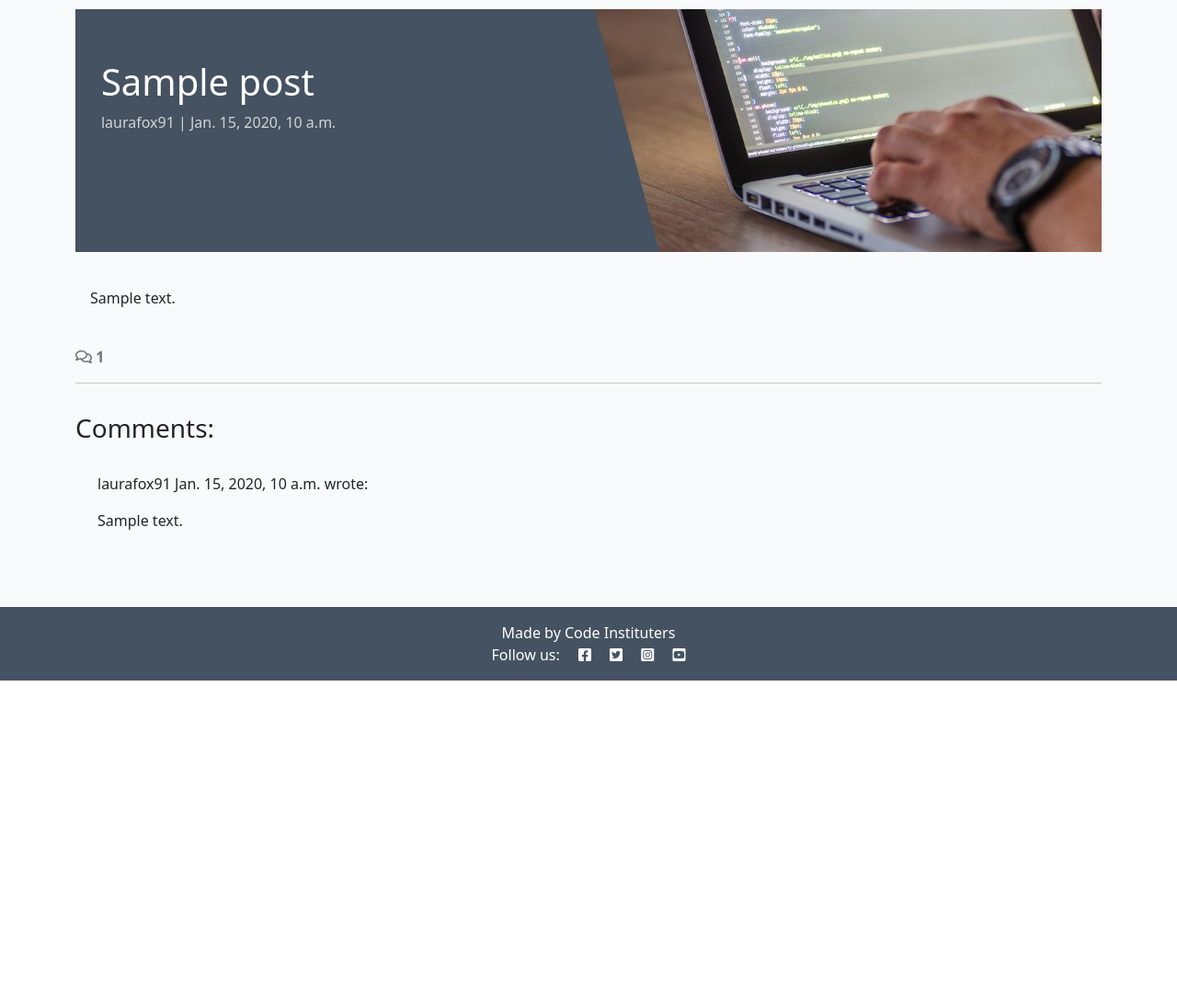
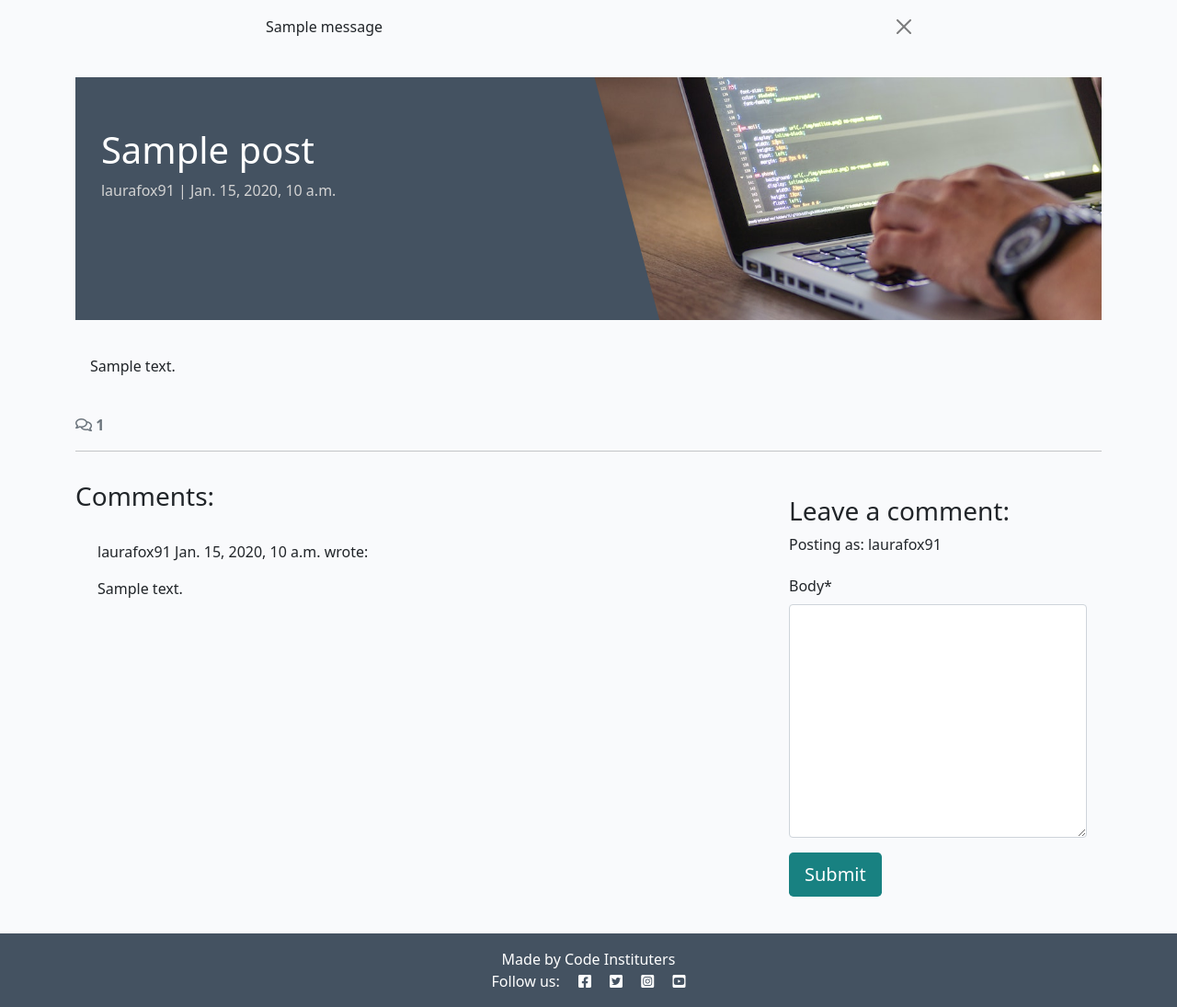
Before and after one commit to lauramayfox/django-blog, a Django app: the page made by blog/forms.py in a window 1280 px wide. Shown: the part 60-1155 px from the top of the page at 92% size. Before the commit the page ends 800 px from the top, so only its background shows below. Run offline with Django 4.2, Linux system fonts and the light colour scheme; the first user in the database is signed in; data comes from the database, SQL or seed files in the repository; tables that the repository leaves empty hold one stand-in row (Sample ...); one stand-in notice (Sample message) is shown; some libraries are stand-ins or nearby versions.

Commit message:
handling a post request module

```diff
--- /dev/null
+++ b/blog/forms.py
@@ -0,0 +1,8 @@
+from .models import Comment
+from django import forms
+
+
+class CommentForm(forms.ModelForm):
+    class Meta:
+        model = Comment
+        fields = ('body',)
--- a/blog/templates/blog/post_detail.html
+++ b/blog/templates/blog/post_detail.html
@@ -68,6 +69,25 @@
         {% endfor %}
       </div>
     </div>
+    <!-- Creating New Comments -->
+    <div class="col-md-4 card mb-4 mt-3">
+      <div class="card-body">
+        {% if user.is_authenticated %}
+        <h3>Leave a comment:</h3>
+        <p>Posting as: {{ user.username }}</p>
+        <form id="commentForm" method="post"
+          style="margin-top: 1.3em;">
+          {{ comment_form | crispy }}
+          {% csrf_token %}
+          <button id="submitButton" type="submit"
+            class="btn btn-signup btn-lg">Submit</button>
+        </form>
+        {% else %}
+        <p>Log in to leave a comment</p>
+        {% endif %}
       </div>
     </div>
+  </div>
+</div>
+
 {% endblock content %}
--- a/blog/views.py
+++ b/blog/views.py
@@ -1,24 +1,17 @@
 from django.shortcuts import render, get_object_or_404
 from django.views import generic
+from django.contrib import messages
 from .models import Post
+from .forms import CommentForm
 
 # Create your views here.
 
+
 class PostList(generic.ListView):
-        queryset = Post.objects.filter(status=1)
-        template_name = "blog/index.html"
-        paginate_by = 6
+    queryset = Post.objects.filter(status=1)
+    template_name = "blog/index.html"
+    paginate_by = 6
 
-def event_detail(request, event_id):
-
-    queryset = Event.objects.all()
-    event = get_object_or_404(queryset, event_id=event_id)
-
-    return render(
-        request,
-        "events/event_detail.html",
-        {"event": event}
-    )
 
 def post_detail(request, slug):
     """
@@ -33,17 +26,31 @@
 
     :template:`blog/post_detail.html`
     """
-
     queryset = Post.objects.filter(status=1)
     post = get_object_or_404(queryset, slug=slug)
     comments = post.comments.all().order_by("-created_on")
     comment_count = post.comments.filter(approved=True).count()
+    if request.method == "POST":
+        comment_form = CommentForm(data=request.POST)
+        if comment_form.is_valid():
+            comment = comment_form.save(commit=False)
+            comment.author = request.user
+            comment.post = post
+            comment.save()
+            messages.add_message(
+                request, messages.SUCCESS,
+                'Comment submitted and awaiting approval'
+            )
+
+    comment_form = CommentForm()
+
     return render(
-    request,
-    "blog/post_detail.html",
-    {
-        "post": post,
-        "comments": comments,
-        "comment_count": comment_count,
-    },
-)
+        request,
+        "blog/post_detail.html",
+        {
+            "post": post,
+            "comments": comments,
+            "comment_count": comment_count,
+            "comment_form": comment_form
+        },
+    )
--- a/codestar/settings.py
+++ b/codestar/settings.py
@@ -47,6 +47,8 @@
     'allauth',
     'allauth.account',
     'allauth.socialaccount',
+    'crispy_forms',
+    'crispy_bootstrap5',
     'django_summernote',
     'blog',
     'about',
@@ -56,6 +58,9 @@
 SITE_ID = 1
 LOGIN_REDIRECT_URL = '/'
 LOGOUT_REDIRECT_URL = '/'
+
+CRISPY_ALLOWED_TEMPLATE_PACKS = "bootstrap5"
+CRISPY_TEMPLATE_PACK = "bootstrap5"
 
 MIDDLEWARE = [
     'django.middleware.security.SecurityMiddleware',
--- a/templates/base.html
+++ b/templates/base.html
@@ -73,6 +73,21 @@
         </div>
     </nav>
 
+    <!-- displaying Django messages -->
+    <div class="container">
+    <div class="row">
+      <div class="col-md-8 offset-md-2">
+        {% for message in messages %}
+        <div class="alert {{ message.tags }} alert-dismissible
+          fade show" id="msg" role="alert">
+          {{ message | safe }}
+          <button type="button" class="btn-close"
+            data-bs-dismiss="alert" aria-label="Close"></button>
+        </div>
+        {% endfor %}
+      </div>
+    </div>
+  </div>
     <main class="flex-shrink-0 main-bg">
 
         {% block content %}
```
Also changed, not shown: other parts of blog/templates/blog/post_detail.html (+1 -0 lines), 1 other file. Lines whose indentation alone changed are shown as unchanged.
